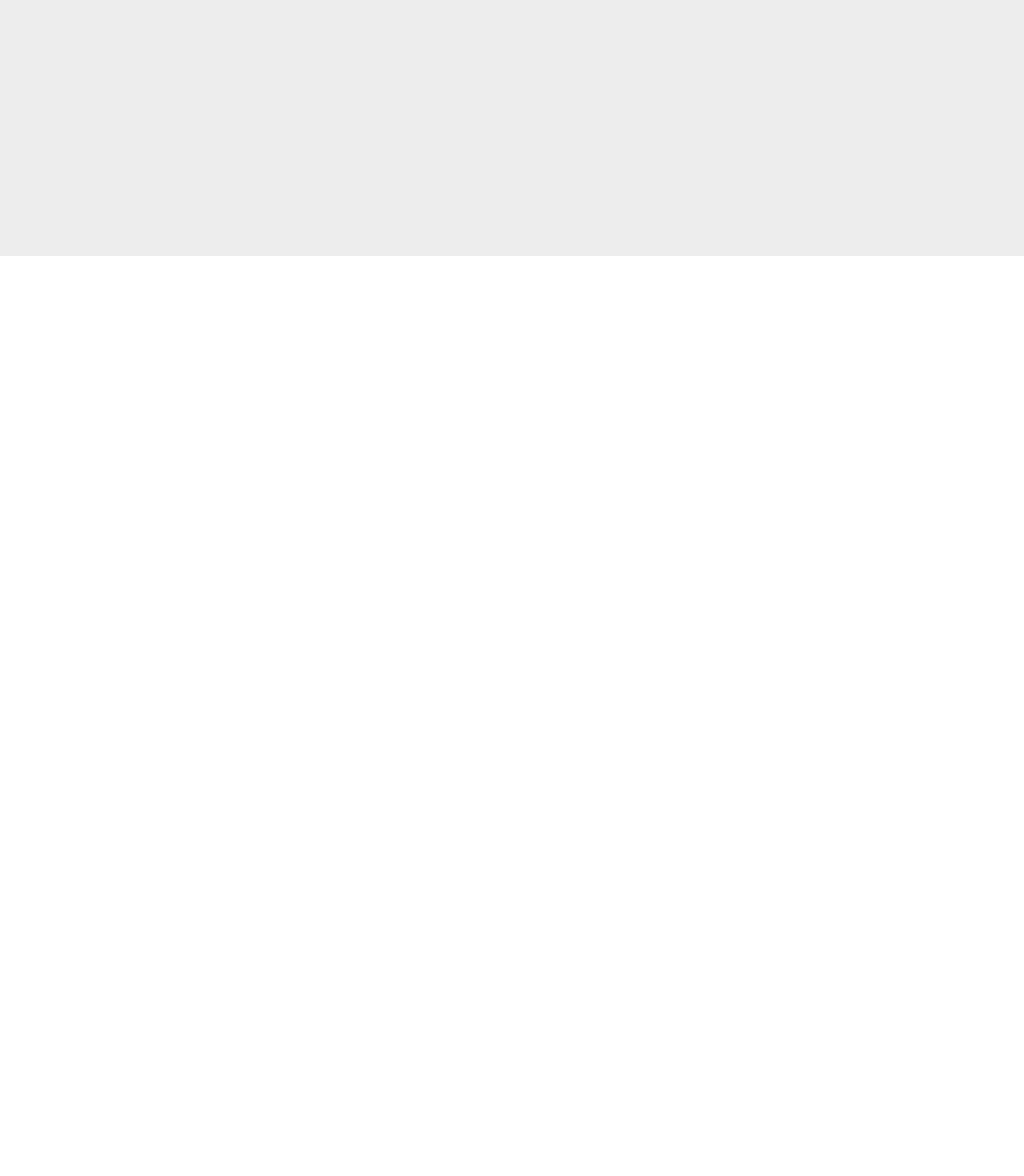
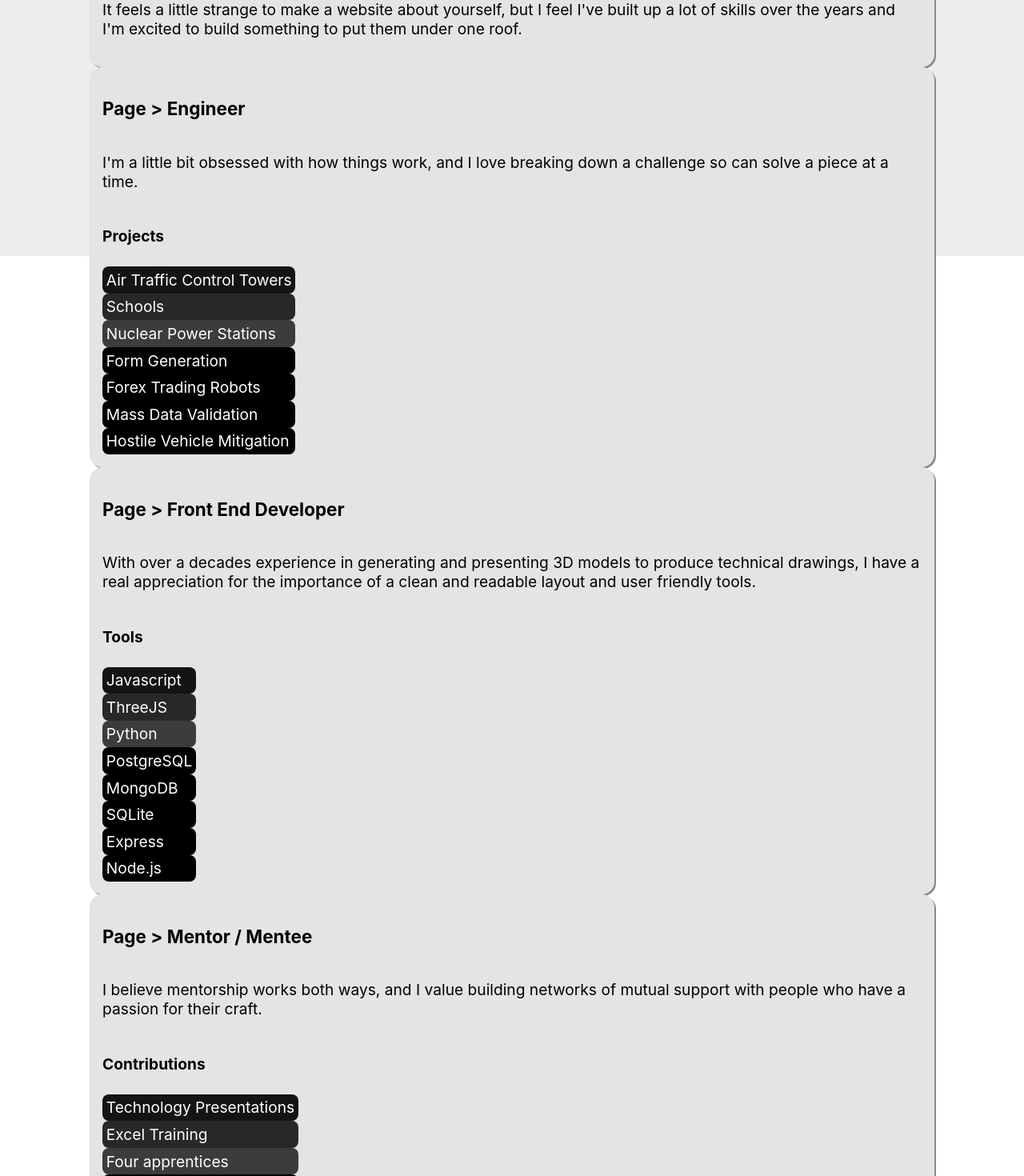
Before and after one commit to Chris-Rule/Portfolio, a React (Create React App) app: page / in a window 1280 px wide. Shown: the part 480-1950 px from the top of the page at 80% size. Before the commit the page ends 800 px from the top, so only its background shows below. Built offline with nearby package versions, Linux system fonts and the light colour scheme.

Commit message:
populated About section

```diff
--- a/src/Components/About.css
+++ b/src/Components/About.css
@@ -3,6 +3,7 @@
   flex-direction: column;
   justify-content: center;
   align-items: center;
+  font-size: 1.2rem;
 }
 
 .aboutName {
@@ -22,6 +23,17 @@
   display: flex;
   flex-direction: column;
   align-items: flex-start;
-  background-color: rgb(255, 255, 255);
+  text-align: start;
+  background-color: rgb(228, 228, 228);
+  box-shadow: 2px 2px rgb(138, 138, 138);
+  border-radius: 1rem;
   width: 80vw;
+  padding: 1rem;
 }
+
+.aboutSection li {
+  background-color: black;
+  color: white;
+  border-radius: 0.5rem;
+  padding: 0.3rem;
+}
--- a/src/Components/About.jsx
+++ b/src/Components/About.jsx
@@ -11,14 +11,67 @@ const About = () => {
         <h1>Robin</h1>
         <h1>Rule</h1>
       </div>
-      <div className="aboutText">
+      <section className="aboutText">
         <h3>Page &gt; About</h3>
+        <p>Hello there! I'm Chris, nice to meet you.</p>
         <p>
-          Hello there! It feels a little strange to make a website about
-          yourself, but I feel I've built up a lot of skills over the years and
-          I'm excited to build something to put them under one roof.
+          It feels a little strange to make a website about yourself, but I feel
+          I've built up a lot of skills over the years and I'm excited to build
+          something to put them under one roof.
         </p>
-      </div>
+      </section>
+      <section className="aboutText engineer">
+        <h3>Page &gt; Engineer</h3>
+        <p>
+          I'm a little bit obsessed with how things work, and I love breaking
+          down a challenge so can solve a piece at a time.
+        </p>
+        <h4>Projects</h4>
+        <ul>
+          <li>Air Traffic Control Towers</li>
+          <li>Schools</li>
+          <li>Nuclear Power Stations</li>
+          <li>Form Generation</li>
+          <li>Forex Trading Robots</li>
+          <li>Mass Data Validation</li>
+          <li>Hostile Vehicle Mitigation</li>
+        </ul>
+      </section>
+      <section className="aboutText developer">
+        <h3>Page &gt; Front End Developer</h3>
+        <p>
+          With over a decades experience in generating and presenting 3D models
+          to produce technical drawings, I have a real appreciation for the
+          importance of a clean and readable layout and user friendly tools.
+        </p>
+        <h4>Tools</h4>
+        <ul>
+          <li>Javascript</li>
+          <li>ThreeJS</li>
+          <li>Python</li>
+          <li>PostgreSQL</li>
+          <li>MongoDB</li>
+          <li>SQLite</li>
+          <li>Express</li>
+          <li>Node.js</li>
+        </ul>
+      </section>
+      <section className="aboutText Mentor">
+        <h3>Page &gt; Mentor / Mentee</h3>
+        <p>
+          I believe mentorship works both ways, and I value building networks of
+          mutual support with people who have a passion for their craft.
+        </p>
+        <h4>Contributions</h4>
+        <ul>
+          <li>Technology Presentations</li>
+          <li>Excel Training</li>
+          <li>Four apprentices</li>
+          <li>STEM Ambassadorship</li>
+          <li>Coding Content Creation</li>
+          <li>Mentor Sessions</li>
+        </ul>
+      </section>
     </section>
   );
 };
```
